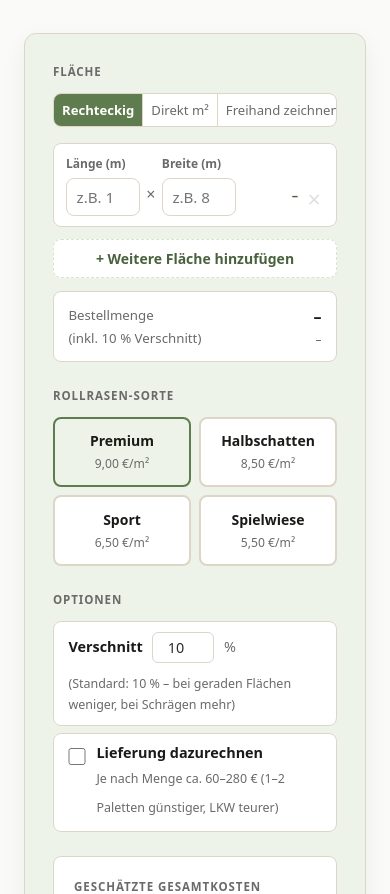
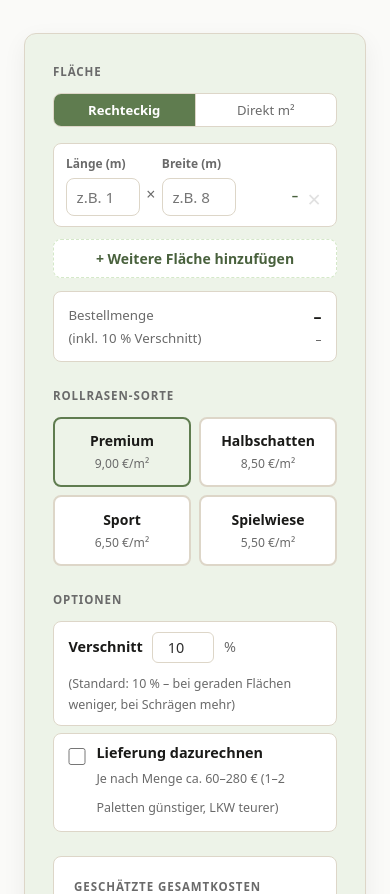
Before and after one commit to spectatormc/rollrasen-portal, a website: page rollrasen-portal.html in a window 390 px wide. Shown: the part 1209-2103 px from the top of the page. Drawn offline with Linux system fonts and the light colour scheme.

Commit message:
ux: Zeichentool auf Mobile ausgeblendet, Fallback auf Rechtecke-Modus
Co-Authored-By: Claude Sonnet 4.6 <noreply@anthropic.com>

```diff
--- a/rollrasen-portal.html
+++ b/rollrasen-portal.html
@@ -111,6 +111,7 @@
     .mode-tab { flex: 1; padding: 0.45rem 0.5rem; font-size: 0.82rem; font-family: var(--font-body); border: none; background: transparent; cursor: pointer; color: var(--color-text-muted); transition: background 0.12s, color 0.12s; white-space: nowrap; }
     .mode-tab + .mode-tab { border-left: 1px solid var(--color-border); }
     .mode-tab.active { background: var(--color-accent); color: white; font-weight: 600; }
+    @media(max-width: 600px) { .mode-tab--draw { display: none; } }
 
     /* Area list */
     .area-list { display: grid; gap: 0.5rem; margin-bottom: 0.75rem; }
@@ -426,7 +427,7 @@
             <div class="mode-tabs">
               <button class="mode-tab active" onclick="setMode('rects')">Rechteckig</button>
               <button class="mode-tab" onclick="setMode('direct')">Direkt m²</button>
-              <button class="mode-tab" onclick="setMode('draw')">Freihand zeichnen</button>
+              <button class="mode-tab mode-tab--draw" onclick="setMode('draw')">Freihand zeichnen</button>
             </div>
 
             <div id="mode-rects">
@@ -1552,6 +1553,7 @@
   /* ── Init ── */
   addArea();
   setMode('rects');
+  if (window.innerWidth <= 600 && mode === 'draw') setMode('rects');
   calculate();
 
   /* PLZ aus URL-Parameter befüllen (von Stadtseiten) */
```
